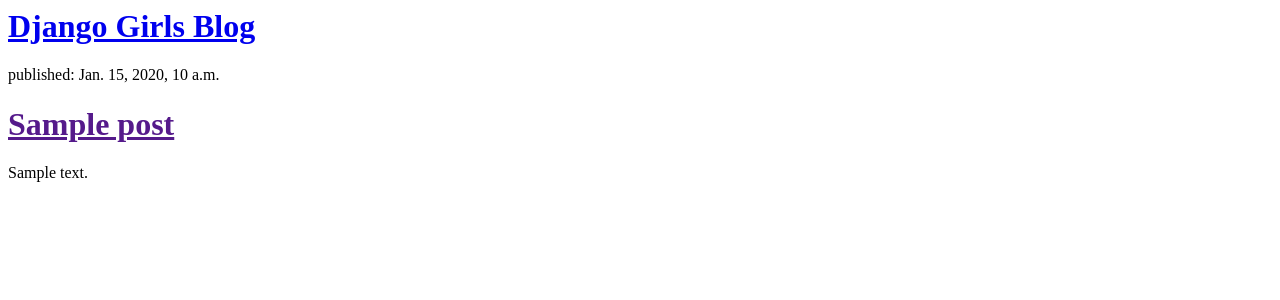
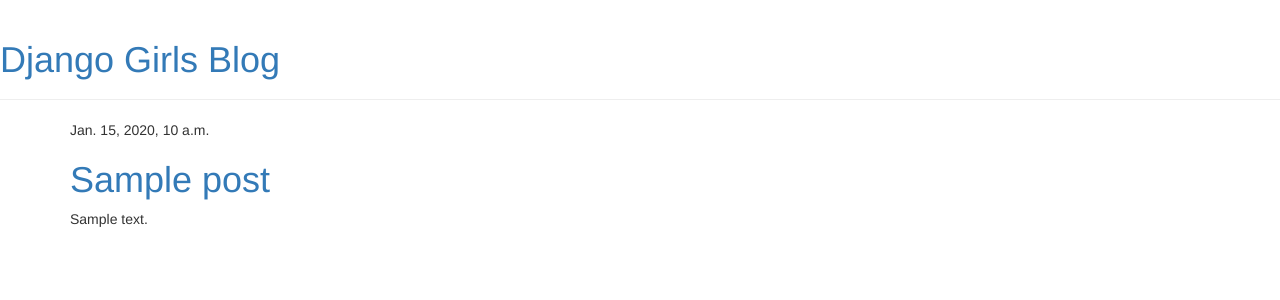
Before and after one commit to AaronLaw/DjangoGirls, a Django app: template templates/blog/post_list.html in a window 1280 px wide. Shown: the top 300 px of the page. Run offline with Django 3.2, Linux system fonts and the light colour scheme; the template is opened without the code that fills it: values that come from a table or form of the project are taken from there, others are empty; tables that the repository leaves empty hold one stand-in row (values such as "Sample post"); some libraries are stand-ins or nearby versions.

Commit message:
Extend template.

```diff
--- /dev/null
+++ b/templates/blog/base.html
@@ -0,0 +1,24 @@
+{% load staticfiles %}
+<html>
+    <head>
+        <title>Django Girls blog</title>
+        <link rel="stylesheet" href="//maxcdn.bootstrapcdn.com/bootstrap/3.2.0/css/bootstrap.min.css">
+        <link rel="stylesheet" href="//maxcdn.bootstrapcdn.com/bootstrap/3.2.0/css/bootstrap-theme.min.css">
+        <link href='//fonts.googleapis.com/css?family=Lobster&subset=latin,latin-ext' rel='stylesheet' type='text/css'>
+        <link rel="stylesheet" href="{% static "css/blog.css" %}">
+    </head>
+    <body>
+        <div class="page-header">
+            <h1><a href="/">Django Girls Blog</a></h1>
+        </div>
+
+        <div class="content container">
+            <div class="row">
+                <div class="col-md-8">
+                {% block content %}
+                {% endblock %}
+                </div>
+            </div>
+        </div>
+    </body>
+</html>
--- a/templates/blog/post_list.html
+++ b/templates/blog/post_list.html
@@ -1,18 +1,12 @@
-<html>
-    <head>
-        <title>Django Girls blog</title>
-    </head>
-    <body>
-<div>
-    <h1><a href="/">Django Girls Blog</a></h1>
-</div>
-
+{% extends "blog/base.html" %}
+{% block content %}
 {% for post in posts %}
-    <div>
-        <p>published: {{ post.published_date }}</p>
+    <div class="post">
+        <div class="date">
+            {{ post.published_date }}
+        </div>
         <h1><a href="">{{ post.title }}</a></h1>
         <p>{{ post.text|linebreaks }}</p>
     </div>
 {% endfor %}
-    </body>
-</html>
+{% endblock content %}
```
